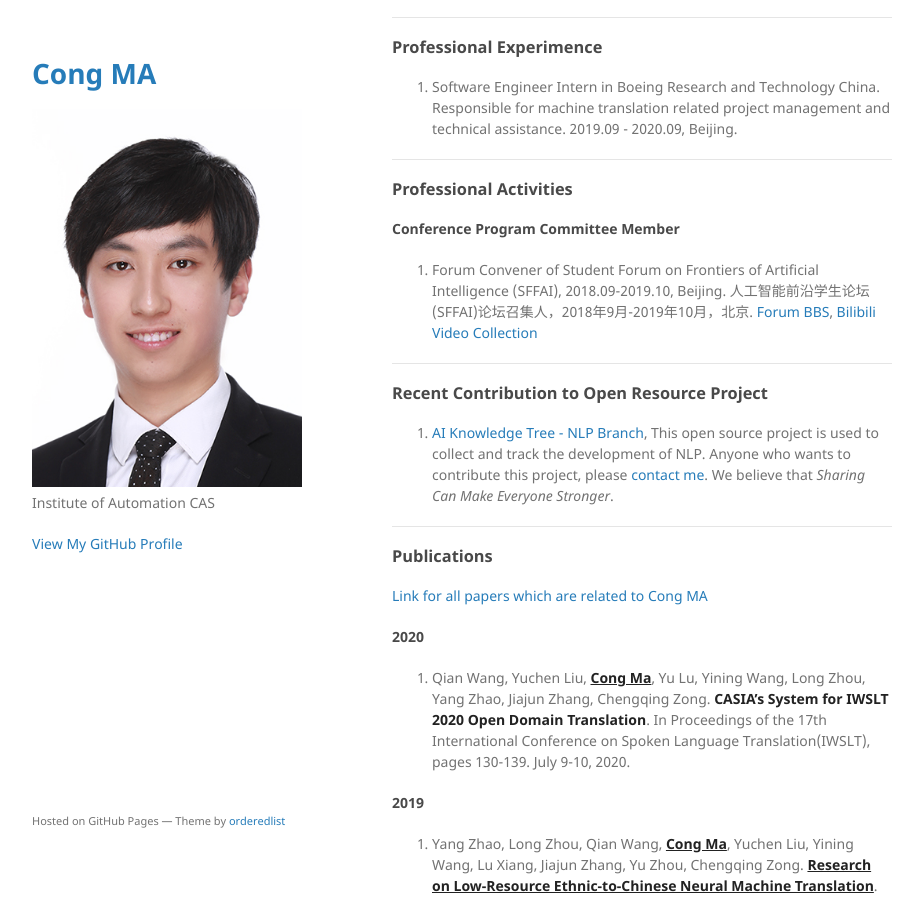
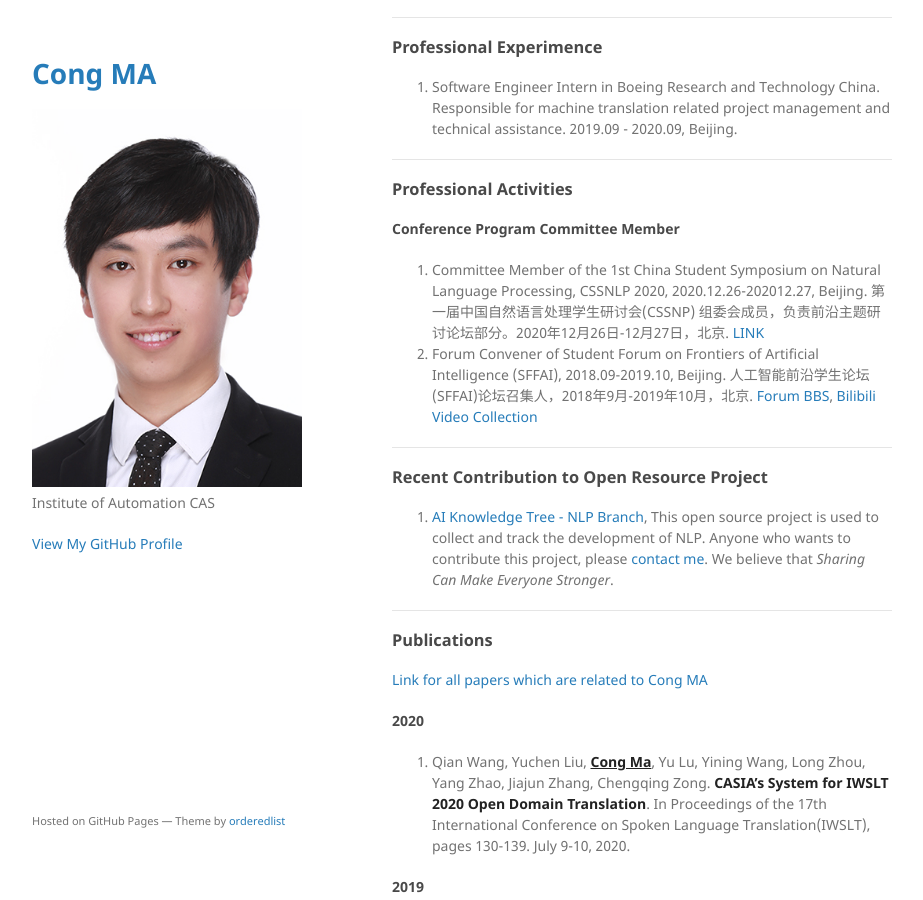
Before and after one commit to EriCongMa/ericongma.github.io, a Jekyll site: the page built from index.md, in a window 1280 px wide and 900 px high, scrolled down 681 px. Shown: the whole window, without its empty margins (178-1101 px from the left). Built offline with Jekyll 4.4.1, drawn with Linux system fonts in a browser that asks for light colours; our own code applies the rules of GitHub Pages for plain Markdown files.

Commit message:
macong:2020-12-29_20:39:42

```diff
--- a/index.md
+++ b/index.md
@@ -48,7 +48,8 @@ Multimodal Information Processing
 
 #### Conference Program Committee Member
 
-1. Forum Convener of Student Forum on Frontiers of Artificial Intelligence (SFFAI), 2018.09-2019.10, Beijing. 人工智能前沿学生论坛(SFFAI)论坛召集人，2018年9月-2019年10月，北京. [Forum BBS](https://bbs.sffai.com/), [Bilibili Video Collection](https://www.bilibili.com/read/cv1632709/)
+1. Committee Member of the 1st China Student Symposium on Natural Language Processing, CSSNLP 2020, 2020.12.26-202012.27, Beijing. 第一届中国自然语言处理学生研讨会(CSSNP) 组委会成员，负责前沿主题研讨论坛部分。2020年12月26日-12月27日，北京. [LINK](http://conference.cipsc.org.cn/cssnlp/#/)
+2. Forum Convener of Student Forum on Frontiers of Artificial Intelligence (SFFAI), 2018.09-2019.10, Beijing. 人工智能前沿学生论坛(SFFAI)论坛召集人，2018年9月-2019年10月，北京. [Forum BBS](https://bbs.sffai.com/), [Bilibili Video Collection](https://www.bilibili.com/read/cv1632709/)
 
 ---
 
```
